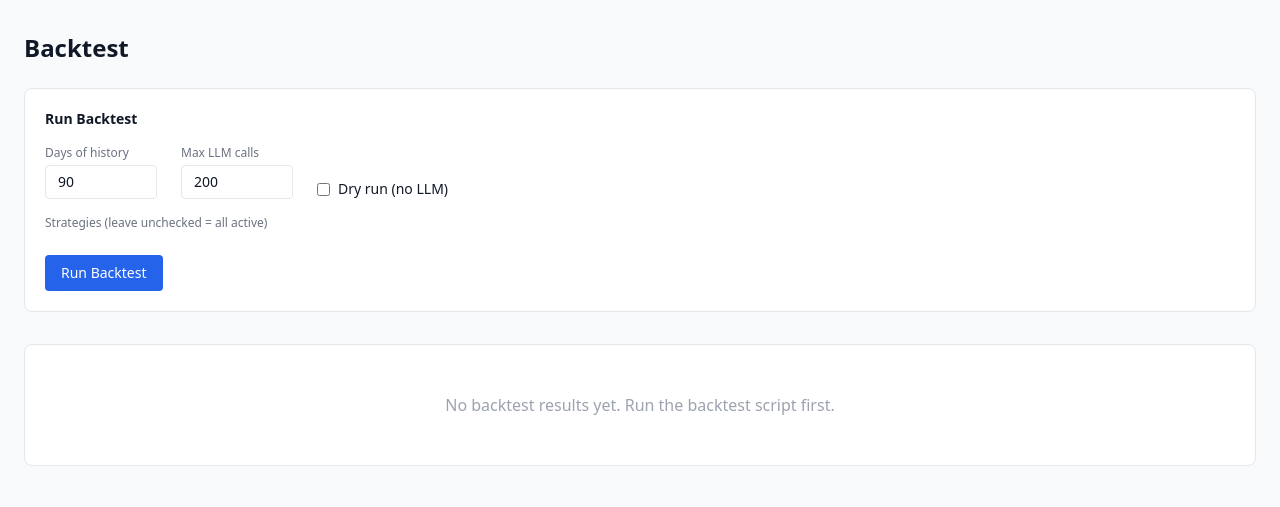
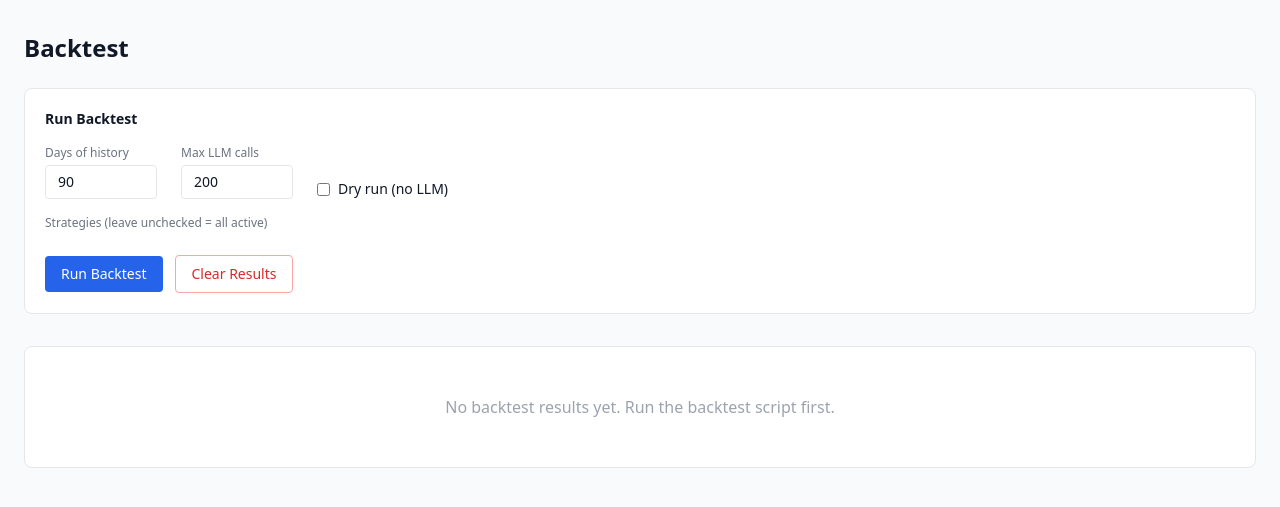
Before and after one commit to Cubafree/rain-bot, a FastAPI app: template web/templates/backtest.html in a window 1280 px wide. Shown: the part 53-560 px from the top of the page. Run offline with FastAPI, Linux system fonts and the light colour scheme; the template is opened without the code that fills it, so the values that code supplies are empty; parts of the project's set-up code (start-up, migrations or seed data) failed here and were passed over; some libraries are stand-ins or nearby versions.

Commit message:
Add Clear Results button to backtest page
POST /api/backtest/clear deletes all backtest bets then signals
(in FK-safe order). Button shows a confirm dialog, is disabled
while a backtest is running, and shows green/red status on completion.

Co-Authored-By: Claude Sonnet 4.6 <noreply@anthropic.com>

```diff
--- a/web/templates/backtest.html
+++ b/web/templates/backtest.html
@@ -40,10 +40,16 @@
       </div>
     </div>
 
-    <button type="submit" id="bt-btn"
-      class="px-4 py-2 bg-blue-600 text-white text-sm font-medium rounded hover:bg-blue-700 disabled:opacity-50 disabled:cursor-not-allowed">
-      Run Backtest
-    </button>
+    <div class="flex items-center gap-3">
+      <button type="submit" id="bt-btn"
+        class="px-4 py-2 bg-blue-600 text-white text-sm font-medium rounded hover:bg-blue-700 disabled:opacity-50 disabled:cursor-not-allowed">
+        Run Backtest
+      </button>
+      <button type="button" id="bt-clear-btn"
+        class="px-4 py-2 bg-white border border-red-300 text-red-600 text-sm font-medium rounded hover:bg-red-50 disabled:opacity-50 disabled:cursor-not-allowed">
+        Clear Results
+      </button>
+    </div>
   </form>
 </div>
 
@@ -87,6 +93,20 @@
     }
   }
   checkOnLoad();
+
+  document.getElementById('bt-clear-btn').addEventListener('click', async () => {
+    if (!confirm('Delete all backtest bets and signals?')) return;
+    const clearBtn = document.getElementById('bt-clear-btn');
+    clearBtn.disabled = true;
+    const r = await fetch('/api/backtest/clear', { method: 'POST' });
+    const data = await r.json();
+    if (!r.ok) {
+      showStatus('Error: ' + (data.error || r.statusText), 'bg-red-100 text-red-700');
+    } else {
+      showStatus('Backtest data cleared — refresh to update the table', 'bg-green-100 text-green-700');
+    }
+    clearBtn.disabled = false;
+  });
 
   form.addEventListener('submit', async (e) => {
     e.preventDefault();
```
Also changed, not shown: web/routes.py (+11 -1 lines).
